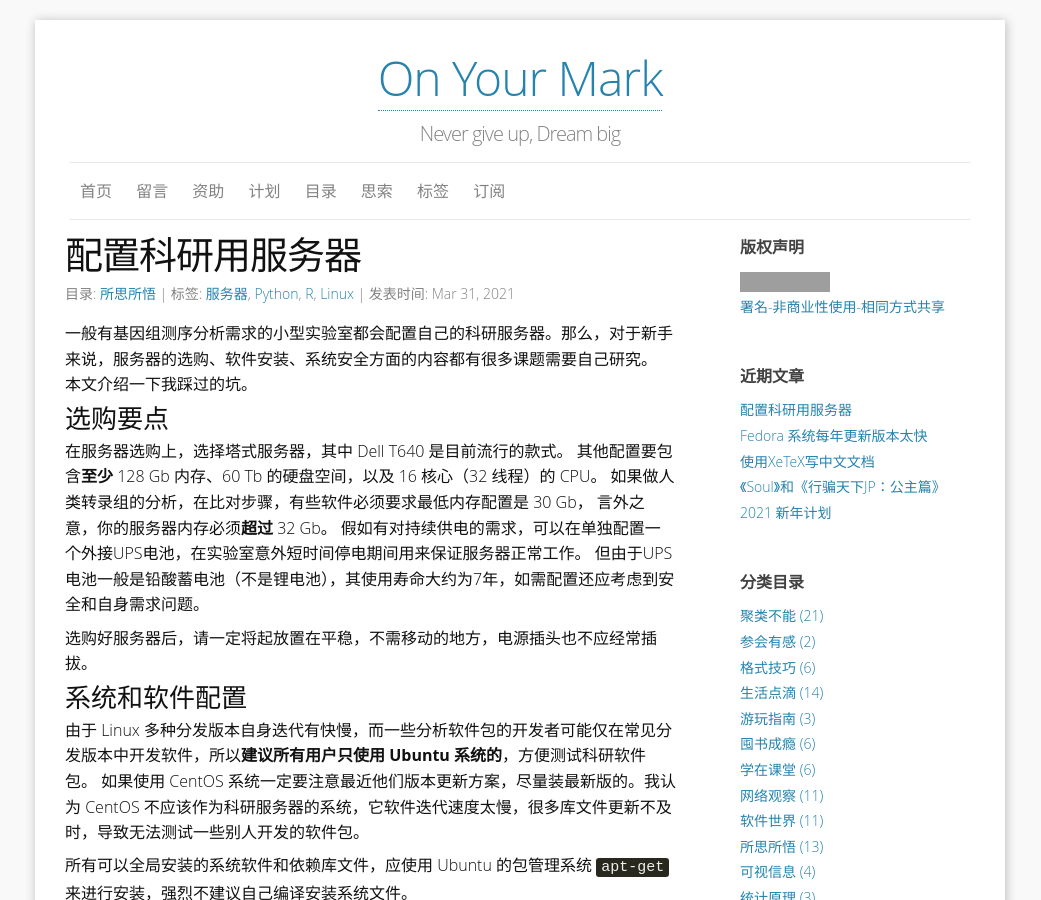
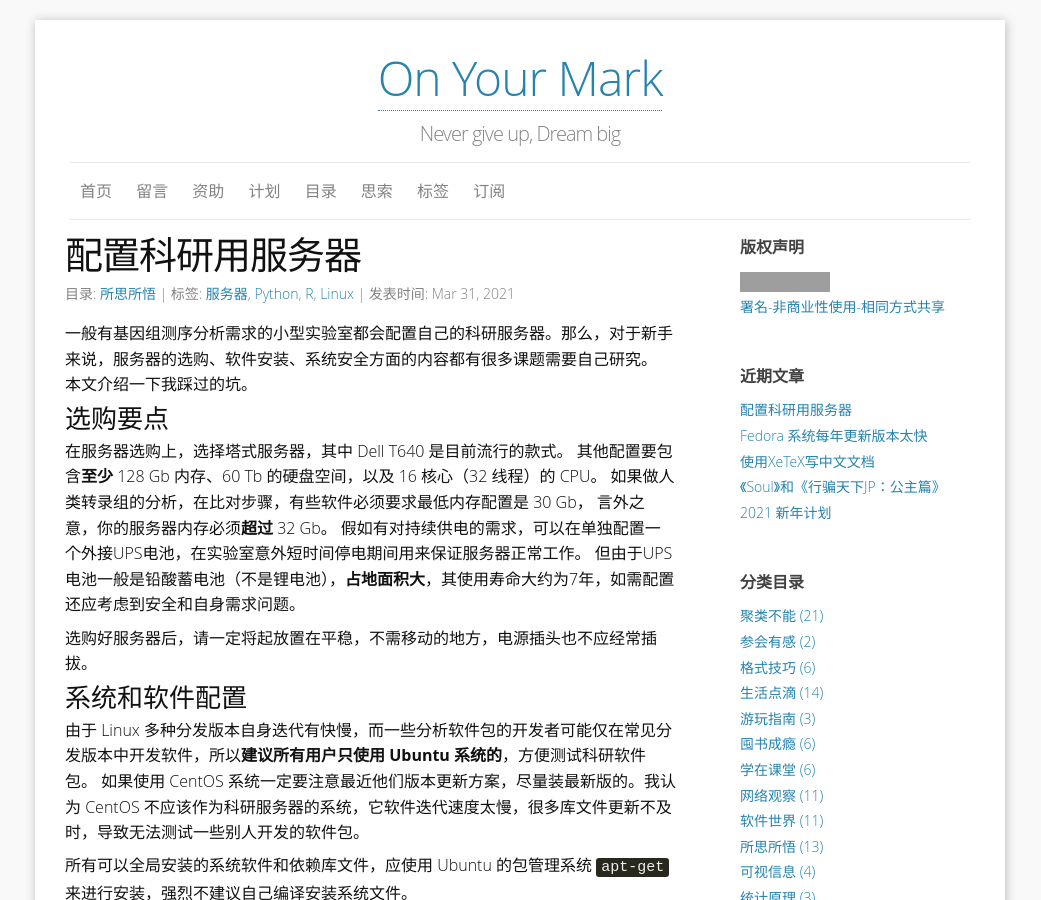
Before and after one commit to yulijia/cn, a Jekyll site: the page built from _posts/2021-03-31-set-up-a-scientific-server.md, in a window 1280 px wide and 900 px high. Shown: the whole window, without its empty margins (120-1161 px from the left). Built offline with Jekyll 4.4.1, drawn with Linux system fonts in a browser that asks for light colours; comment, search, counter and statistics services are not loaded; grey boxes are pictures that could not be loaded.

Commit message:
update the note of storage battery size

```diff
--- a/_posts/2021-03-31-set-up-a-scientific-server.md
+++ b/_posts/2021-03-31-set-up-a-scientific-server.md
@@ -20,7 +20,7 @@ tags:
 其他配置要包含**至少** 128 Gb 内存、60 Tb 的硬盘空间，以及 16 核心（32 线程）的 CPU。
 如果做人类转录组的分析，在比对步骤，有些软件必须要求最低内存配置是 30 Gb， 言外之意，你的服务器内存必须**超过** 32 Gb。
 假如有对持续供电的需求，可以在单独配置一个外接UPS电池，在实验室意外短时间停电期间用来保证服务器正常工作。
-但由于UPS电池一般是铅酸蓄电池（不是锂电池），其使用寿命大约为7年，如需配置还应考虑到安全和自身需求问题。
+但由于UPS电池一般是铅酸蓄电池（不是锂电池），**占地面积大**，其使用寿命大约为7年，如需配置还应考虑到安全和自身需求问题。
 
 选购好服务器后，请一定将起放置在平稳，不需移动的地方，电源插头也不应经常插拔。
 
```
